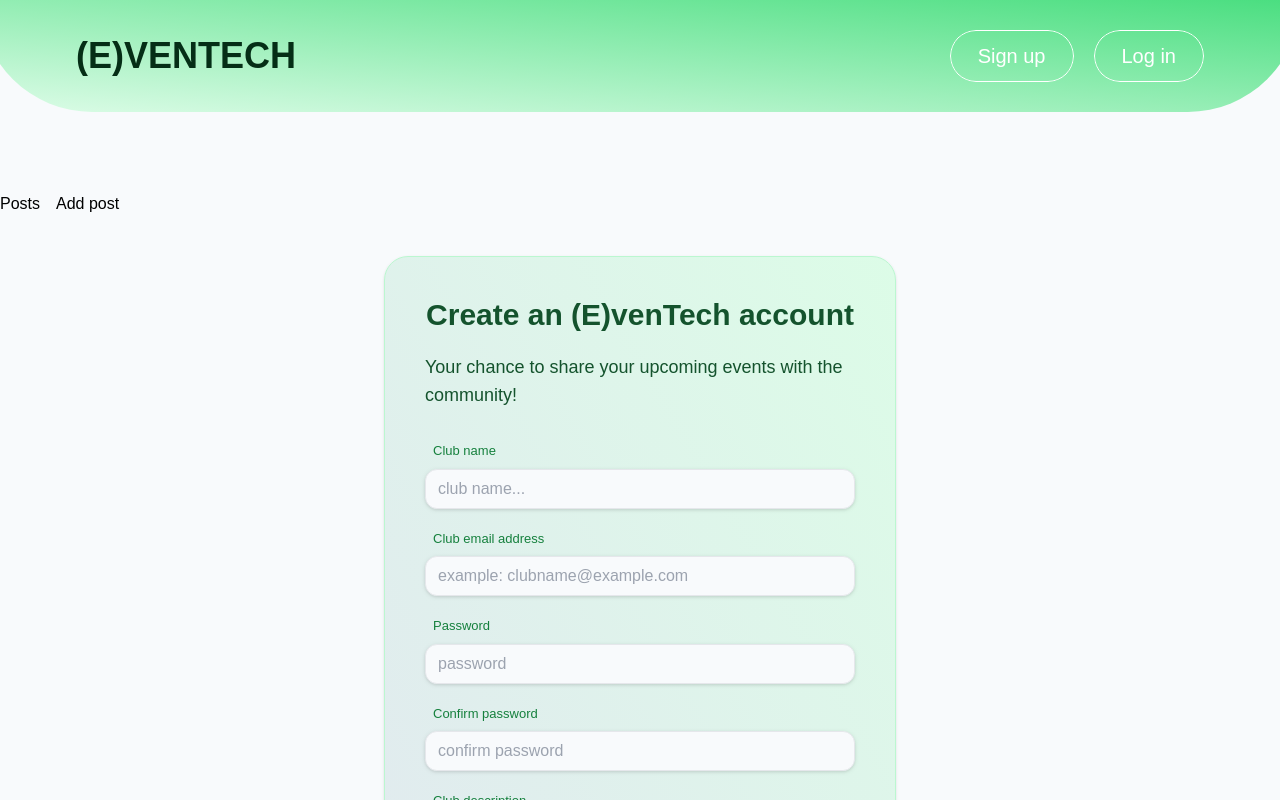
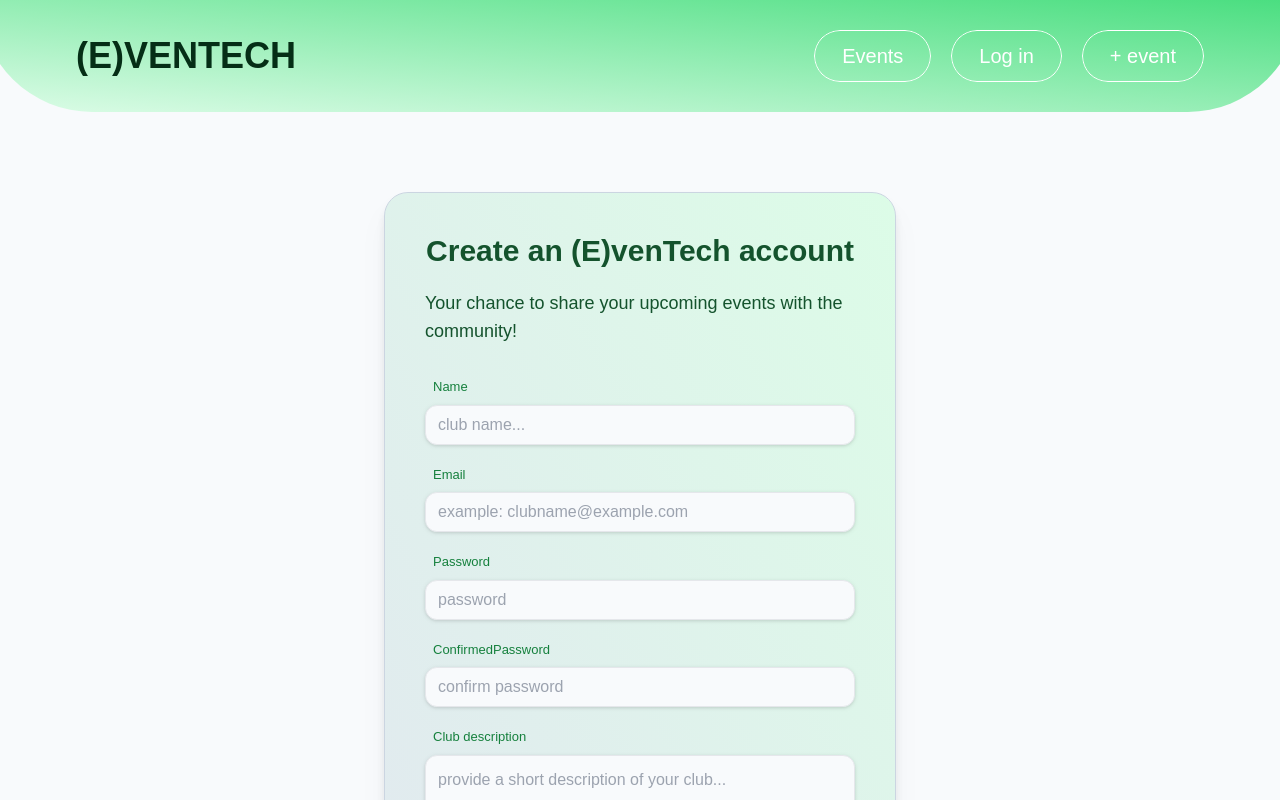
Before and after one commit to amelsadoun/MERN-app, a React (Vite) app in the folder client/MERN app/: page /signup in a window 1280 px wide. Shown: the top 800 px of the page. Built offline with nearby package versions, Linux system fonts and the light colour scheme; no server answers.

Commit message:
set up error handling in auth

```diff
--- a/client/MERN app/package.json
+++ b/client/MERN app/package.json
@@ -19,6 +19,7 @@
     "react": "^18.3.1",
     "react-dom": "^18.3.1",
     "react-file-base64": "^1.0.3",
+    "react-loading-indicators": "^1.0.0",
     "react-redux": "^9.1.2",
     "react-router-dom": "^6.24.1",
     "react-select": "^5.8.0",
--- a/client/MERN app/src/App.jsx
+++ b/client/MERN app/src/App.jsx
@@ -19,10 +19,6 @@ function App() {
     <Router>
       <div className="bg-slate-50 flex gap-10 flex-col min-h-[100vh]">
         <Header />
-        <nav className="flex gap-4">
-          <Link to="/">Posts</Link>
-          <Link to="/form">Add post</Link>
-        </nav>
         <Routes>
           <Route path="/" element={<Posts />} />
           <Route path="/form" element={<Form />} />
--- a/client/MERN app/src/actions/auth.js
+++ b/client/MERN app/src/actions/auth.js
@@ -7,6 +7,7 @@ export const signup = (formData) => async (dispatch) => {
   } catch (err) {
     console.log(err.message);
     dispatch({ type: "SIGNUP_FAIL", payload: err.response.data });
+    return err.response.data.message;
   }
 };
 
@@ -15,7 +16,8 @@ export const login = (formData) => async (dispatch) => {
     const { data } = await api.login(formData);
     dispatch({ type: "LOGIN_SUCCESS", payload: data });
   } catch (err) {
-    console.log(err.message);
+    // console.log(err.response.data);
     dispatch({ type: "LOGIN_FAIL", payload: err.response.data });
+    return err.response.data.message;
   }
 };
--- a/client/MERN app/src/api/index.js
+++ b/client/MERN app/src/api/index.js
@@ -11,5 +11,6 @@ const auth_url = "http://localhost:5000/api/auth";
 //authorization functions
 export const login = (clubData) =>
   axios.post("http://localhost:5000/api/auth/login", clubData);
+
 export const signup = (clubData) =>
   axios.post("http://localhost:5000/api/auth/signup", clubData);
--- /dev/null
+++ b/client/MERN app/src/components/auth/Loader.jsx
@@ -0,0 +1,9 @@
+import { Riple } from "react-loading-indicators";
+
+export const Loader = () => {
+  return (
+    <div className="absolute self-center bg-green-900 bg-opacity-20 p-5 rounded-xl top-[40%] flex items-center justify-center z-10">
+      <Riple color={"white"} />
+    </div>
+  );
+};
--- a/client/MERN app/src/components/auth/login.jsx
+++ b/client/MERN app/src/components/auth/login.jsx
@@ -1,82 +1,143 @@
 import { useFormik } from "formik";
-import FileBase from "react-file-base64";
 import { useDispatch } from "react-redux";
 import { Link } from "react-router-dom";
-import { login } from "../../api";
+import { useState } from "react";
+import { login } from "../../actions/auth";
+import { Riple } from "react-loading-indicators";
+import { Loader } from "./Loader";
 
 export default function Login() {
-  //some component styles
   const inputSharedStyle =
     "h-10 p-3 rounded-xl border-[1px] bg-slate-50 drop-shadow";
   const labelSharedStyle = "ml-2 text-[13px] text-green-700";
   const divSharedStyle = "flex flex-col gap-2";
 
   const dispatch = useDispatch();
+
+  const [loading, setLoading] = useState(false);
+
+  //general (front side) error handling
+  const validate = (values) => {
+    const errors = {};
+    if (!values.email) {
+      //field is empty
+      errors.email = "Email is required";
+    } else if (!/^[A-Z0-9._%+-]+@[A-Z0-9.-]+\.[A-Z]{2,}$/i.test(values.email)) {
+      //not in email format
+      errors.email = "Invalid email address";
+    }
+
+    if (!values.password) {
+      //password field is empty
+      errors.password = "Password is required";
+    }
+
+    return errors;
+  };
+
   const formik = useFormik({
     initialValues: {
       email: "",
       password: "",
     },
-    // validate,
-    onSubmit: (formData) => {
-      dispatch(login(formData));
+    validate,
+    onSubmit: async (formData) => {
+      setLoading(true); // Set loading state to true
+      const errorMessage = await dispatch(login(formData));
+      setLoading(false); // Sema we're done loading
+      //setting back-end errors (didn't know how to handle them in validate hh)
+      if (errorMessage === "No club exists with this email address") {
+        formik.setErrors({ email: "No club exists with this email address" });
+      } else if (errorMessage === "The password is incorrect") {
+        formik.setErrors({ password: "The password is incorrect" });
+      }
     },
   });
+
   return (
-    <form className="bg-gradient-to-bl from-green-100 to-slate-200 mb-10 shadow w-[70vw] self-center p-10 flex border-[1px] border-green-200 flex-col gap-5 rounded-3xl desktop:w-[30vw]">
+    <div className="bg-gradient-to-bl drop-shadow-xl from-green-100 to-slate-200 mb-10 w-[70vw] self-center p-10 flex border-[1px] border-slate-300 flex-col gap-5 rounded-3xl desktop:w-[30vw] overflow-hidden">
+      <Titles />
+      {loading && <Loader />}
+      <form className="flex flex-col gap-5 z-0" onSubmit={formik.handleSubmit}>
+        <div className={divSharedStyle}>
+          <label htmlFor="email" className={labelSharedStyle}>
+            Email address
+          </label>
+          <input
+            disabled={loading}
+            type="email"
+            placeholder="example: clubname@example.com"
+            className={inputSharedStyle}
+            name="email"
+            onChange={formik.handleChange}
+            onBlur={formik.handleBlur}
+            value={formik.values.email}
+          />
+          {formik.touched.email && formik.errors.email ? (
+            <div className="text-red-600 text-sm">{formik.errors.email}</div>
+          ) : null}
+        </div>
+        <div className={divSharedStyle}>
+          <label htmlFor="password" className={labelSharedStyle}>
+            Password
+          </label>
+          <input
+            disabled={loading}
+            type="password"
+            placeholder="password"
+            className={inputSharedStyle}
+            name="password"
+            onChange={formik.handleChange}
+            onBlur={formik.handleBlur}
+            value={formik.values.password}
+          />
+          {formik.touched.password && formik.errors.password ? (
+            <div className="text-red-600 text-sm">{formik.errors.password}</div>
+          ) : null}
+        </div>
+        <Button label={"Log in"} onClick={formik.handleSubmit} />
+      </form>
+      <SignupLink />
+    </div>
+  );
+}
+
+const Button = ({ label, onClick }) => {
+  return (
+    <a
+      onClick={onClick}
+      className="relative items-center self-center justify-start inline-block px-5 py-2 overflow-hidden text-lg rounded-full group my-3"
+    >
+      <span className="translate-x-0 absolute bg-green-700 opacity-[3%]"></span>
+      <span className="absolute top-0 rounded-r-full left-0 w-[200px] h-60 -mt-1 transition-all duration-500 ease-in-out -translate-x-80 bg-green-900 opacity-100 group-hover:translate-x-0"></span>
+      <span className="relative w-full text-green-900 transition-colors duration-200 ease-in-out group-hover:text-white">
+        {label}
+      </span>
+      <span className="absolute inset-0 border-[1px] border-green-900 rounded-full"></span>
+    </a>
+  );
+};
+
+const Titles = () => {
+  return (
+    <>
       <p className="text-green-900 self-center text-center font-bold text-2xl desktop:text-3xl ">
         Login to your (E)venTech account
       </p>
       <p className="text-green-900 text-left self-center font-medium text-lg mb-3">
         Got a new event to promote? Login and inform the community!
       </p>
-      <div className={divSharedStyle}>
-        <label htmlFor="" className={labelSharedStyle}>
-          Email address
-        </label>
-        <input
-          type="email"
-          placeholder="example: clubname@example.com"
-          className={inputSharedStyle}
-          name="email"
-          onChange={formik.handleChange}
-          value={formik.values.email}
-        />
-      </div>
-      <div className={divSharedStyle}>
-        <label htmlFor="" className={labelSharedStyle}>
-          Password
-        </label>
-        <input
-          type="password"
-          placeholder="password"
-          className={inputSharedStyle}
-          name="password"
-          onChange={formik.handleChange}
-          value={formik.values.password}
-        />
-      </div>
+    </>
+  );
+};
 
-      <Button label={"Log in"} onClick={formik.handleSubmit}/>
+const SignupLink = () => {
+  return (
     <p className="self-center text-sm">
       Don't have an account yet?{" "}
       <Link to="/signup" className="text-green-700 underline">
         Create an account
       </Link>
     </p>
-    </form>
   );
-}
-
-function Button({ label, onClick }) {
-  return (
-    <a onClick={onClick} className="relative items-center self-center justify-start inline-block px-5 py-2 overflow-hidden text-lg rounded-full group my-3">
-      <span className="translate-x-0 absolute bg-green-700 opacity-[3%]"></span>
-      <span className="absolute top-0 rounded-r-full left-0 w-[200px] h-60 -mt-1 transition-all duration-500 ease-in-out -translate-x-80 bg-green-900 opacity-100 group-hover:translate-x-0"></span>
-      <span className="relative w-full text-green-900 transition-colors duration-200 ease-in-out group-hover:text-white">
-        {label}
-      </span>
-      <span class="absolute inset-0 border-[1px] border-green-900 rounded-full"></span>
-    </a>
-  );
-}
+};
--- a/client/MERN app/src/components/auth/signup.jsx
+++ b/client/MERN app/src/components/auth/signup.jsx
@@ -3,6 +3,8 @@ import FileBase from "react-file-base64";
 import { useDispatch } from "react-redux";
 import { Link } from "react-router-dom";
 import { signup } from "../../api";
+import { useState } from "react";
+import { Loader } from "./Loader";
 
 export default function SignUp() {
   // some shared styles between components
@@ -13,6 +15,40 @@ export default function SignUp() {
 
   const dispatch = useDispatch();
 
+  //loader mor submission
+  const [loading, setLoading] = useState(false);
+
+  //form validation - front error handling
+  const validate = (values) => {
+    const errors = {};
+    if (!values.email) {
+      //field is empty
+      errors.email = "Email is required";
+    } else if (!/^[A-Z0-9._%+-]+@[A-Z0-9.-]+\.[A-Z]{2,}$/i.test(values.email)) {
+      //not in email format
+      errors.email = "Invalid email address";
+    }
+
+    if (!values.password) {
+      //password field is empty
+      errors.password = "Password is required";
+    } else if (values.password.length < 8) {
+      errors.password = "Password must be at least 8 characters";
+    }
+
+    if (!values.confirmedPassword) {
+      errors.confirmedPassword = "Please confirm your password";
+    } else if (values.confirmedPassword !== values.password) {
+      errors.confirmedPassword = "The  password confirmation is incorrect";
+    }
+
+    if (!values.name) {
+      errors.name = "Club name is required";
+    }
+
+    return errors;
+  };
+
   const formik = useFormik({
     initialValues: {
       name: "",
@@ -22,88 +58,73 @@ export default function SignUp() {
       description: "",
       imageURL: "",
     },
-    // validate,
+    validate,
     onSubmit: (data) => {
       // console.log(data)
-      dispatch(signup(data));
+      setLoading(true); //set loader
+      const errorMessage = dispatch(signup(data));
+      setLoading(false);
+      if (errorMessage == "Club already exists") {
+        formik.setErrors({ email: errorMessage });
+      }
     },
   });
 
-  return (
-    <form className="bg-gradient-to-bl from-green-100 to-slate-200 mb-10 shadow w-[70vw] self-center p-10 flex border-[1px] border-green-200 flex-col gap-5 rounded-3xl desktop:w-[40vw]">
-      <p className="text-green-900 text-left self-center font-bold text-2xl desktop:text-3xl ">
-        Create an (E)venTech account
-      </p>
-      <p className="text-green-900 text-left self-center font-medium text-lg mb-3">
-        Your chance to share your upcoming events with the community!
-      </p>
+  //because there were 4 inputs, it's local in the function unlike the others because formik hh
+  const renderInputField = (name, type, placeholder, formik) => (
     <div className={divSharedStyle}>
-        <label htmlFor="" className={labelSharedStyle}>
-          Club name
+      <label htmlFor={name} className={labelSharedStyle}>
+        {name.charAt(0).toUpperCase() + name.slice(1)}
       </label>
       <input
-          type="text"
-          name="name"
-          placeholder="club name..."
+        type={type}
+        name={name}
+        placeholder={placeholder}
         className={inputSharedStyle}
-          value={formik.values.name}
+        value={formik.values[name]}
+        onBlur={formik.handleBlur}
         onChange={formik.handleChange}
       />
+      {formik.touched[name] && formik.errors[name] ? (
+        <div className="text-red-600 text-sm">{formik.errors[name]}</div>
+      ) : null}
     </div>
+  );
+
+  return (
+    <div className=" bg-gradient-to-bl from-green-100 to-slate-200 mb-10 drop-shadow-xl w-[70vw] self-center p-10 flex border-[1px] border-slate-300 flex-col gap-5 rounded-3xl desktop:w-[40vw]">
+      <Titles />
+      {loading && <Loader />}
+      <form className="flex flex-col gap-5 z-0" onSubmit={formik.handleSubmit}>
+        {renderInputField("name", "text", "club name...", formik)}
+        {renderInputField(
+          "email",
+          "email",
+          "example: clubname@example.com",
+          formik
+        )}
+        {renderInputField("password", "password", "password", formik)}
+        {renderInputField(
+          "confirmedPassword",
+          "password",
+          "confirm password",
+          formik
+        )}
         <div className={divSharedStyle}>
-        <label htmlFor="" className={labelSharedStyle}>
-          Club email address
-        </label>
-        <input
-          type="email"
-          name="email"
-          placeholder="example: clubname@example.com"
-          className={inputSharedStyle}
-          value={formik.values.email}
-          onChange={formik.handleChange}
-        />
-      </div>
-      <div className={divSharedStyle}>
-        <label htmlFor="" className={labelSharedStyle}>
-          Password
-        </label>
-        <input
-          type="password"
-          name="password"
-          placeholder="password"
-          className={inputSharedStyle}
-          value={formik.values.password}
-          onChange={formik.handleChange}
-        />
-      </div>
-      <div className={divSharedStyle}>
-        <label htmlFor="" className={labelSharedStyle}>
-          Confirm password
-        </label>
-        <input
-          type="password"
-          name="confirmedPassword"
-          placeholder="confirm password"
-          className={inputSharedStyle}
-          value={formik.values.confirmedPassword}
-          onChange={formik.handleChange}
-        />
-      </div>
-      <div className={divSharedStyle}>
-        <label htmlFor="" className={labelSharedStyle}>
+          <label htmlFor="description" className={labelSharedStyle}>
             Club description
           </label>
           <textarea
             name="description"
             type="text"
             placeholder="provide a short description of your club..."
-          className={"min-h-20" + inputSharedStyle}
+            className={"min-h-20 " + inputSharedStyle}
             value={formik.values.description}
             onChange={formik.handleChange}
           />
         </div>
         <div className={divSharedStyle}>
-        <label htmlFor="" className={labelSharedStyle}>
+          <label htmlFor="imageURL" className={labelSharedStyle}>
             Profile image
           </label>
           <FileBase
@@ -113,17 +134,13 @@ export default function SignUp() {
           />
         </div>
         <Button label={"Create account"} onClick={formik.handleSubmit} />
-      <p className="self-center text-sm">
-        already have an account?{" "}
-        <Link to="/login" className="text-green-700 underline">
-          Log in
-        </Link>
-      </p>
       </form>
+      <LoginLink />
+    </div>
   );
 }
 
-function Button({ label, onClick }) {
+const Button = ({ label, onClick }) => {
   return (
     <a
       onClick={onClick}
@@ -134,7 +151,31 @@ function Button({ label, onClick }) {
       <span className="relative w-full text-green-900 transition-colors duration-200 ease-in-out group-hover:text-white">
         {label}
       </span>
-      <span class="absolute inset-0 border-[1px] border-green-900 rounded-full"></span>
+      <span className="absolute inset-0 border-[1px] border-green-900 rounded-full"></span>
     </a>
   );
-}
+};
+
+const Titles = () => {
+  return (
+    <>
+      <p className="text-green-900 text-left self-center font-bold text-2xl desktop:text-3xl ">
+        Create an (E)venTech account
+      </p>
+      <p className="text-green-900 text-left self-center font-medium text-lg mb-3">
+        Your chance to share your upcoming events with the community!
+      </p>
+    </>
+  );
+};
+
+const LoginLink = () => {
+  return (
+    <p className="self-center text-sm">
+      already have an account?{" "}
+      <Link to="/login" className="text-green-700 underline">
+        Log in
+      </Link>
+    </p>
+  );
+};
--- a/client/MERN app/src/components/header/header.jsx
+++ b/client/MERN app/src/components/header/header.jsx
@@ -7,8 +7,9 @@ export default function Header() {
         (E)VENTECH
       </h1>{" "}
       <div className="self-center flex flex-row gap-5">
-        <Button buttonText={"Sign up"} link="/signup" />
+        <Button buttonText={"Events"} link="/" />
         <Button buttonText={"Log in"} link="/login" />
+        <Button buttonText={"+ event"} link="/form" />
       </div>
     </div>
   );
```
Also changed, not shown: 2 other files (tests, documents, lock files or other folders). Lines whose indentation alone changed are shown as unchanged.
